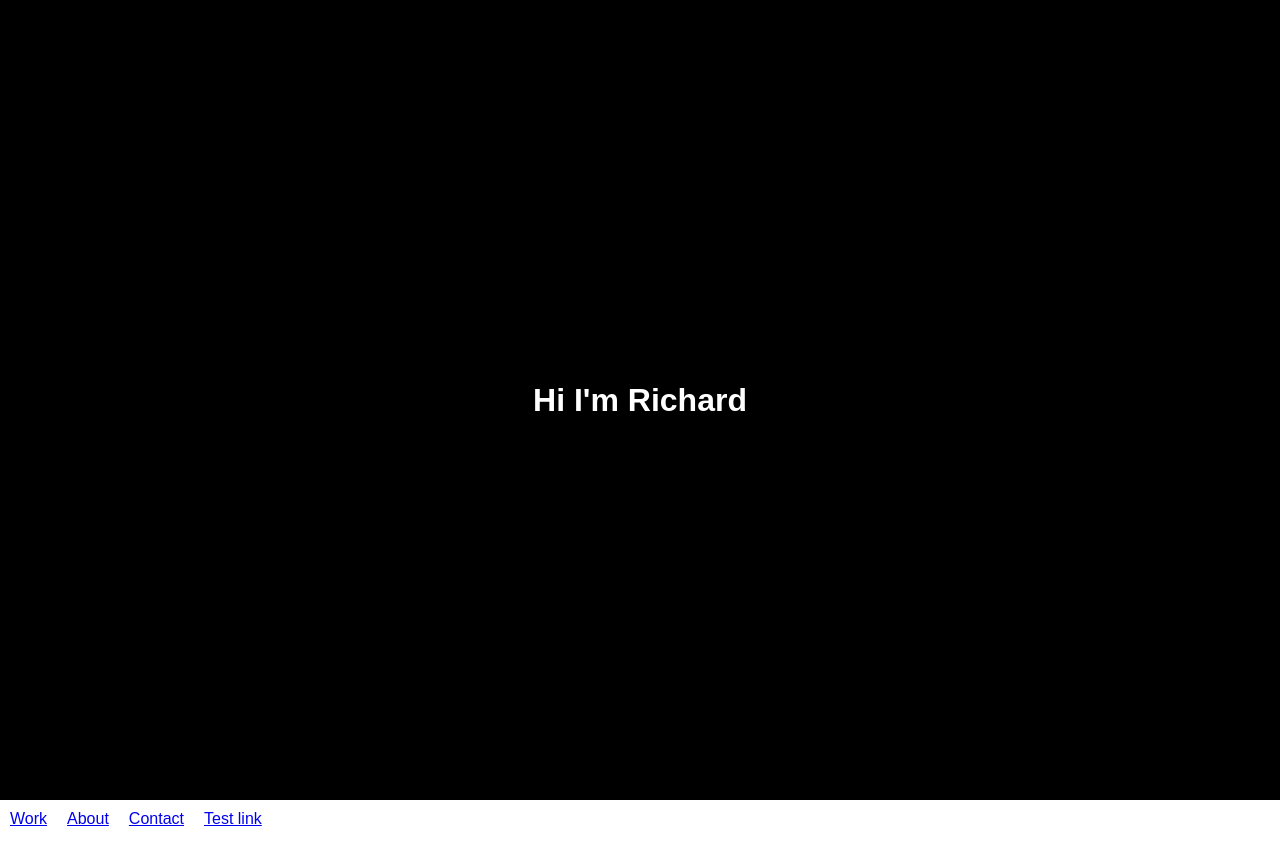
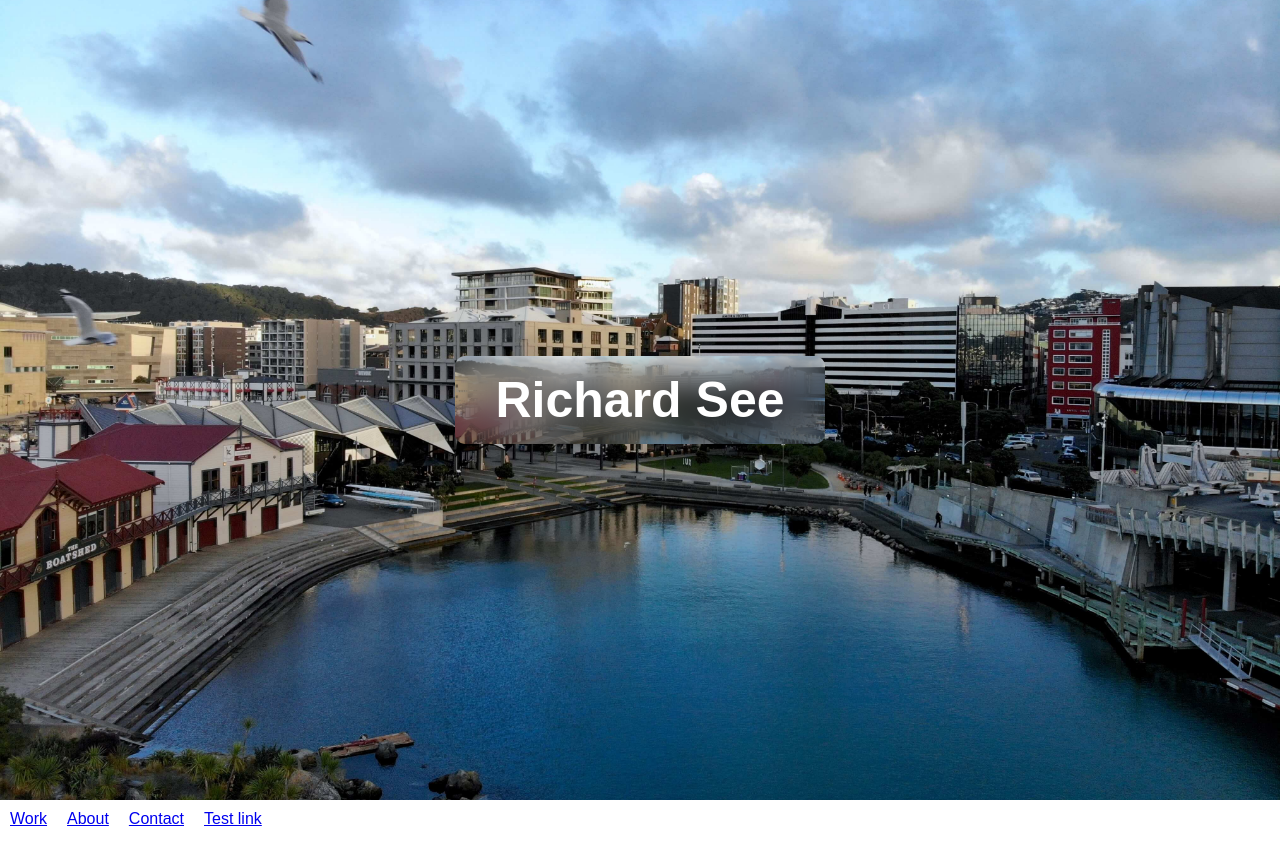
Before and after one commit to RSee07/richardsee, a React app: page / in a window 1280 px wide. Shown: the top 862 px of the page. Before the commit the page ends 838 px from the top, so only its background shows below. Built offline with nearby package versions, Linux system fonts and the light colour scheme.

Commit message:
Background image added with frosted glass effect on title

```diff
--- a/src/App.js
+++ b/src/App.js
@@ -6,52 +6,101 @@ import {
     Switch
 } from 'react-router-dom'
 import styled from 'styled-components'
-import Work from '../src/Components/Work'
-import About from '../src/Components/About'
-import Contact from '../src/Components/Contact'
+import Work from './components/Work'
+import About from './components/About'
+import Contact from './components/Contact'
+import hero from './static/media/hero.JPG'
 
 const Background = styled.div`
     height: 100vh;
     width: 100vw;
-    display: inline-block;
-    background-color: #000000;
-
+    background-image: url(${hero});
+    background-position: 50% 50%;
+    background-size: cover;
+    background-repeat: no-repeat;
+    background-attachment: fixed;
+    overflow: auto;
+    display: flex;
+    align-items: center;
+    justify-content: center;
 `
 
 const TitleContainer = styled.div`
-    height: 100vh;
-    width: 100vw;
-    display: flex;
-    justify-content: center;
-    align-items: center;
+    position: relative;
+    background: inherit;
+    border-radius: 10px;
+    overflow: hidden;
+
+    &:after {
+        content: '';
+        background: inherit;
+        position: absolute;
+        left: 0;
+        right: 0;
+        top: 0;
+        bottom: 0;
+        box-shadow: inset 0 0 0 200px rgba(255,255,255,0.05);
+        filter: blur(15px);
+    }
+`
+
+const TitleBox = styled.div`
+    padding: 15px 40px;
+    position: relative;
+    z-index: 1;
 `
 
 const Title = styled.h1`
     color: #ffffff;
+    margin: 0;
+    font-size: 32px;
+
+    @media (min-width: 600px) {
+        font-size: 40px;
+    }
+
+    @media (min-width: 900px) {
+        font-size: 50px;
+    }
+
+    @media (min-width: 1200px) {
+        font-size: 50px;
+    }
+
+    @media (min-width: 1800px) {
+        font-size: 50px;
+    }
 `
 
 class App extends React.Component {
     render() {
         return (
             <BrowserRouter>
+                <div>
                     <Background>
+                        <TitleContainer>
+                            <TitleBox>
+                                <Title>Richard See</Title>
+                            </TitleBox>
+                        </TitleContainer>
+                    </Background>
+
+                    <div style={{height: '1000px'}}>
                         <header>
-                        <TitleContainer>
-                            <Title>Hi I'm Richard</Title>
-                        </TitleContainer>
                             <NavLink to="/work" style={{padding: "10px", display: "inline-block"}}>Work</NavLink>
                             <NavLink to="/about" style={{padding: "10px", display: "inline-block"}}>About</NavLink>
                             <NavLink to="/contact" style={{padding: "10px", display: "inline-block"}}>Contact</NavLink>
                             <NavLink to="/testpage" style={{padding: "10px", display: "inline-block"}}>Test link</NavLink>
                         </header>
-
                         <Switch>
                             <Route path="/work" render={() => <Work work="Work page" />} />
                             <Route path="/about" render={() => <About about="About page" />} />
                             <Route path="/contact" render={() => <Contact contact="Contact page" />} />
                             <Route path="/testpage" component={TestPage} />
                         </Switch>
-                </Background>
+                    </div>
+
+                </div>
             </BrowserRouter>
         )
     }
```
Also changed, not shown: src/static/media/hero.JPG (added). Lines whose indentation alone changed are shown as unchanged.
